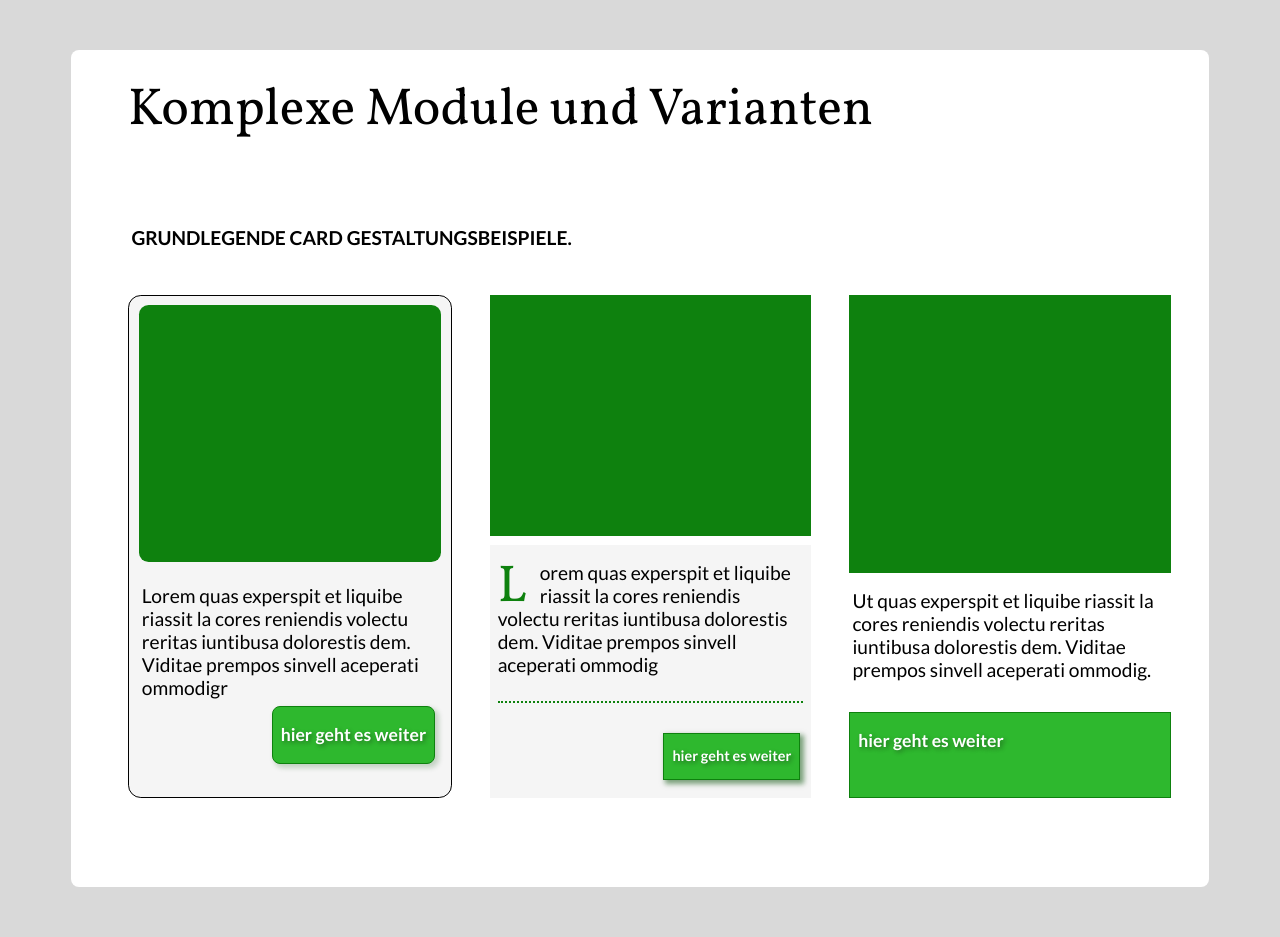
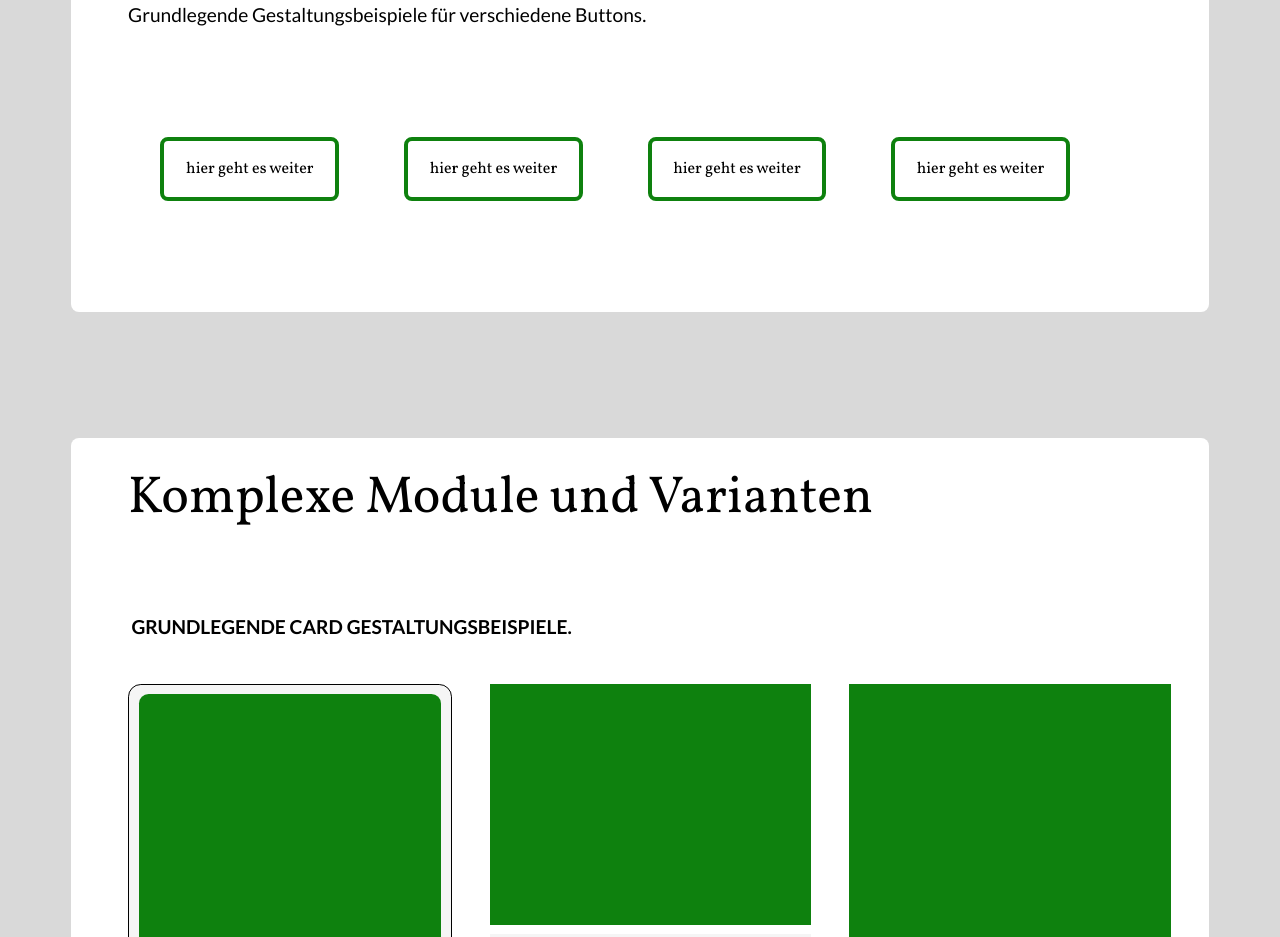
Before and after one commit to hwe-bremen/test-drei, a website: page index.html in a window 1280 px wide. Shown: the part 2326-3263 px from the top of the page. Drawn offline with Linux system fonts and the light colour scheme.

Commit message:
29-05-20-com1

```diff
--- a/index.html
+++ b/index.html
@@ -40,6 +40,13 @@
              <div class= "button-box-zwei">hier geht es weiter</div>
             <div class= "button-box-drei">hier geht es weiter</div>
             <div class= "button-box-vier">hier geht es weiter</div>
+        </div>
+        <span class="bodytext">Grundlegende Gestaltungsbeispiele für verschiedene Buttons.</span>
+        <div class="button-position--abstand">
+            <div class= "button-final">hier geht es weiter</div>
+             <div class= "button-final">hier geht es weiter</div>
+            <div class= "button-final">hier geht es weiter</div>
+            <div class= "button-final">hier geht es weiter</div>
         </div>
     </section>
 
--- a/stylesheets/scss/button.scss
+++ b/stylesheets/scss/button.scss
@@ -56,6 +56,8 @@
     &.kante_bottum {
         margin: 0;
         box-shadow: none;
+        text-align: center;
+        align-self: flex-end;
     }
 
     &:hover {
@@ -108,3 +110,24 @@
         width: 100%;
     }
 }
+
+.button-position--abstand {
+    display: flex;
+    margin: 5% 0 5% 5%;
+    width: 100%;
+    flex-flow: row wrap;
+    justify-content: flex-start;
+
+}
+
+.button-final {
+    flex: 1 auto 150px;
+    border: solid 4px $cd-color-green-dunkel;
+    border-radius: 0.5rem;
+    background-color: white;
+    font-size: 1rem;
+    font-family: $cd-font-master;
+    line-height: 3.5rem;
+    margin: $button-margin;
+    padding: 0 2% 0 2%;
+}
```
Also changed, not shown: stylesheets/css/style.css.
